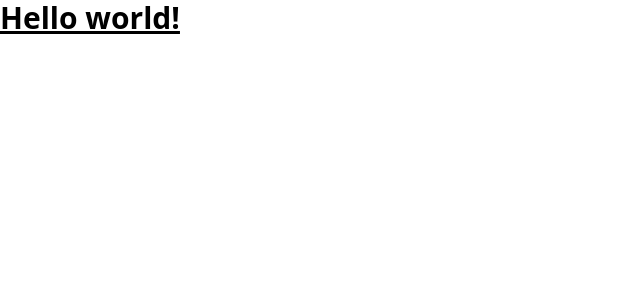
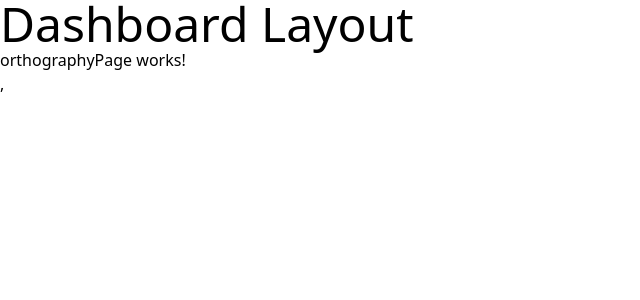
Before and after one commit to devstromo/openai-angular-nestjs-practice, an Angular app: page /orthography in a window 1280 px wide. Shown: the top 300 px of the page, without its empty margins (0-640 px from the left). Built offline with nearby package versions, Linux system fonts and the light colour scheme.

Commit message:
add reoute project structure

```diff
--- a/src/app/app.component.html
+++ b/src/app/app.component.html
@@ -1,3 +1 @@
-<h1 class="text-3xl font-bold underline">
-  Hello world!
-</h1>
+<router-outlet/>
--- a/src/app/presentation/layouts/dashboardLayout/dashboardLayout.component.html
+++ b/src/app/presentation/layouts/dashboardLayout/dashboardLayout.component.html
@@ -1 +1,3 @@
-<p>dashboardLayout works!</p>,
+<h1 class="text-5xl font-thin">Dashboard Layout</h1>
+
+<router-outlet/>
--- a/src/app/presentation/layouts/dashboardLayout/dashboardLayout.component.ts
+++ b/src/app/presentation/layouts/dashboardLayout/dashboardLayout.component.ts
@@ -1,11 +1,13 @@
 import { CommonModule } from '@angular/common';
 import { ChangeDetectionStrategy, Component } from '@angular/core';
+import { RouterModule } from '@angular/router';
 
 @Component({
   selector: 'app-dashboard-layout',
   standalone: true,
   imports: [
     CommonModule,
+    RouterModule,
   ],
   templateUrl: './dashboardLayout.component.html',
   changeDetection: ChangeDetectionStrategy.OnPush,
--- a/src/index.html
+++ b/src/index.html
@@ -6,6 +6,9 @@
   <base href="/">
   <meta name="viewport" content="width=device-width, initial-scale=1">
   <link rel="icon" type="image/x-icon" href="favicon.ico">
+
+  <link rel="stylesheet" href="https://cdnjs.cloudflare.com/ajax/libs/font-awesome/6.6.0/css/all.min.css" integrity="sha512-Kc323vGBEqzTmouAECnVceyQqyqdsSiqLQISBL29aUW4U/M7pSPA/gEUZQqv1cwx4OnYxTxve5UMg5GT6L4JJg==" crossorigin="anonymous" referrerpolicy="no-referrer" />
+
 </head>
 <body>
   <app-root></app-root>
```
